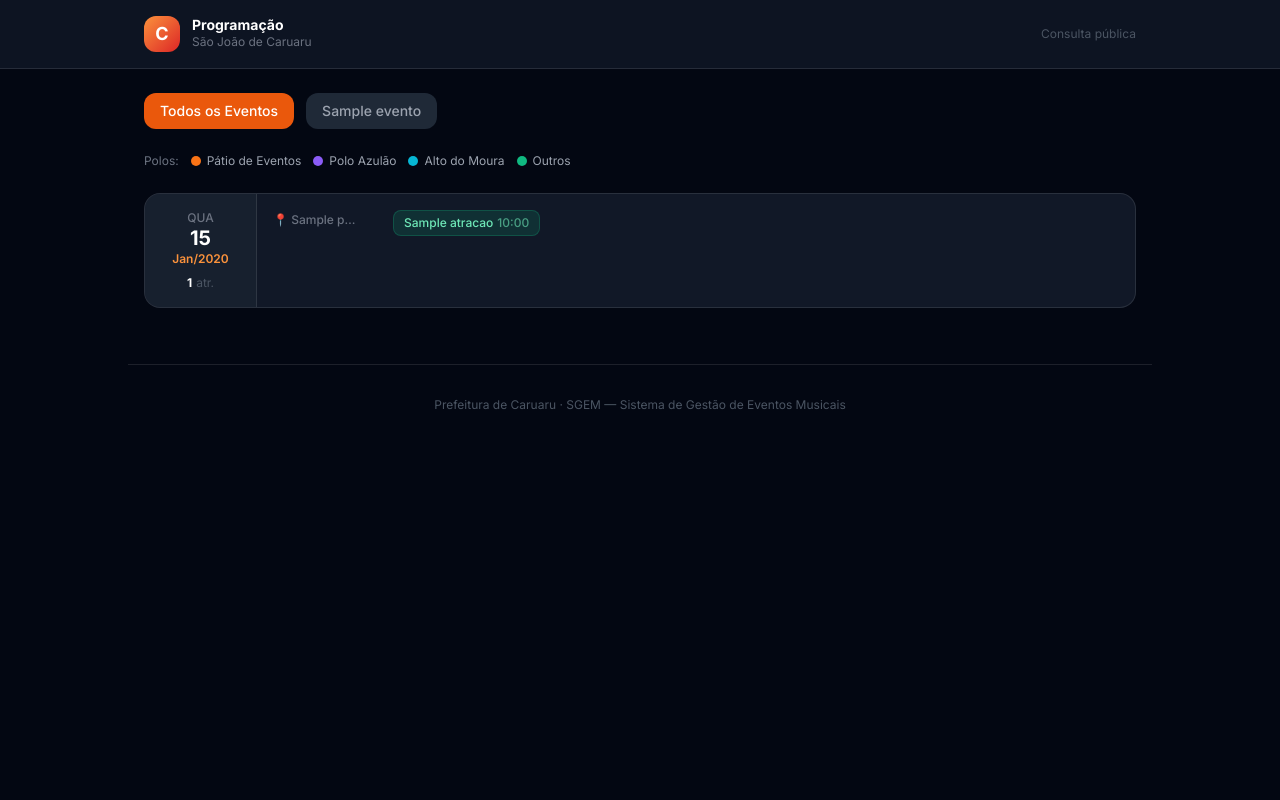
After one commit to rogaciano/sgem, a Django app: page /p/programacao/ in a window 1280 px wide. The commit adds this page. Run offline with Django 5.2, Linux system fonts and the light colour scheme; tables that the repository leaves empty hold one stand-in row (values such as "Sample post"); some libraries are stand-ins or nearby versions.

Commit message:
feat: Implementar exibição da programação de eventos com versões interna e pública.

```diff
--- a/core/urls.py
+++ b/core/urls.py
@@ -59,4 +59,7 @@ urlpatterns = [
     path('usuarios/<int:pk>/editar/', views.usuario_edit, name='usuario_edit'),
     path('usuarios/<int:pk>/senha/', views.usuario_senha, name='usuario_senha'),
     path('usuarios/<int:pk>/excluir/', views.usuario_delete, name='usuario_delete'),
+
+    # Página Pública (sem login — somente leitura)
+    path('p/programacao/', views.programacao_publica, name='programacao_publica'),
 ]
--- a/core/views.py
+++ b/core/views.py
@@ -866,3 +866,42 @@ def usuario_delete(request, pk):
             usuario.delete()
             messages.success(request, f'Usuário "{nome}" excluído.')
     return redirect('usuario_list')
+
+
+# ---------------------------------------------------------------------------
+# Página Pública: Programação (sem login, somente leitura)
+# ---------------------------------------------------------------------------
+
+from django.views.decorators.http import require_GET
+
+@require_GET
+def programacao_publica(request):
+    """Página pública de consulta da programação. Sem login, sem links internos."""
+    from collections import defaultdict
+
+    evento_id = request.GET.get('evento')
+    qs = Contrato.objects.select_related('atracao', 'polo', 'evento').order_by(
+        'data', 'polo__nome', 'horario_inicio'
+    )
+    if evento_id:
+        qs = qs.filter(evento_id=evento_id)
+
+    por_data = defaultdict(lambda: defaultdict(list))
+    for c in qs:
+        por_data[c.data][c.polo].append(c)
+
+    dias = []
+    for data in sorted(por_data.keys()):
+        polos_dia = por_data[data]
+        total_dia = sum(len(v) for v in polos_dia.values())
+        dias.append({
+            'data': data,
+            'polos': dict(polos_dia),
+            'total': total_dia,
+        })
+
+    return render(request, 'core/programacao_publica.html', {
+        'dias': dias,
+        'eventos': Evento.objects.all(),
+        'evento_selecionado': int(evento_id) if evento_id else None,
+    })
--- a/templates/core/programacao.html
+++ b/templates/core/programacao.html
@@ -49,12 +49,6 @@
 
             <!-- Coluna: Gauge barra + Atrações -->
             <div class="flex-1 p-4">
-                <!-- Barra gauge do dia -->
-                <div class="h-1 bg-gray-800 rounded-full mb-3 overflow-hidden">
-                    <div class="h-full rounded-full bg-gradient-to-r from-orange-500 via-amber-400 to-yellow-400 transition-all duration-700"
-                         style="width: {{ dia.pct }}%"></div>
-                </div>
-
                 <!-- Atrações agrupadas por Polo -->
                 <div class="space-y-2">
                     {% for polo, contratos in dia.polos.items %}
--- /dev/null
+++ b/templates/core/programacao_publica.html
@@ -0,0 +1,126 @@
+<!DOCTYPE html>
+<html lang="pt-BR" class="h-full bg-gray-950">
+<head>
+    <meta charset="UTF-8">
+    <meta name="viewport" content="width=device-width, initial-scale=1.0">
+    <title>Programação — São João de Caruaru</title>
+    <meta name="description" content="Programação oficial do São João de Caruaru. Confira datas, horários e atrações.">
+    <meta name="robots" content="noindex, nofollow">
+    <script src="https://cdn.tailwindcss.com"></script>
+    <link href="https://fonts.googleapis.com/css2?family=Inter:wght@300;400;500;600;700;800&display=swap" rel="stylesheet">
+    <style>body { font-family: 'Inter', sans-serif; }</style>
+</head>
+<body class="min-h-screen bg-gray-950 text-white">
+
+<!-- Header -->
+<header class="sticky top-0 z-10 bg-gray-900/80 backdrop-blur border-b border-white/10">
+    <div class="max-w-5xl mx-auto px-4 py-4 flex items-center justify-between">
+        <div class="flex items-center gap-3">
+            <div class="w-9 h-9 rounded-xl bg-gradient-to-br from-orange-400 to-red-600 flex items-center justify-center text-white font-bold text-lg">C</div>
+            <div>
+                <p class="text-sm font-bold text-white leading-none">Programação</p>
+                <p class="text-xs text-gray-500 mt-0.5">São João de Caruaru</p>
+            </div>
+        </div>
+        <span class="text-xs text-gray-600">Consulta pública</span>
+    </div>
+</header>
+
+<main class="max-w-5xl mx-auto px-4 py-6">
+
+    <!-- Filtro por Evento -->
+    <div class="flex items-center gap-3 mb-6 flex-wrap">
+        <a href="?"
+           class="px-4 py-2 rounded-xl text-sm font-medium transition
+                  {% if not evento_selecionado %}bg-orange-600 text-white{% else %}bg-gray-800 text-gray-400 hover:text-white{% endif %}">
+            Todos os Eventos
+        </a>
+        {% for ev in eventos %}
+        <a href="?evento={{ ev.pk }}"
+           class="px-4 py-2 rounded-xl text-sm font-medium transition
+                  {% if evento_selecionado == ev.pk %}bg-orange-600 text-white{% else %}bg-gray-800 text-gray-400 hover:text-white{% endif %}">
+            {{ ev.nome }}
+        </a>
+        {% endfor %}
+    </div>
+
+    <!-- Legenda de Polos -->
+    <div class="flex flex-wrap gap-3 mb-6">
+        <span class="text-xs text-gray-500 self-center">Polos:</span>
+        <span class="flex items-center gap-1.5 text-xs text-gray-400"><span class="w-2.5 h-2.5 rounded-full bg-orange-500"></span>Pátio de Eventos</span>
+        <span class="flex items-center gap-1.5 text-xs text-gray-400"><span class="w-2.5 h-2.5 rounded-full bg-violet-500"></span>Polo Azulão</span>
+        <span class="flex items-center gap-1.5 text-xs text-gray-400"><span class="w-2.5 h-2.5 rounded-full bg-cyan-500"></span>Alto do Moura</span>
+        <span class="flex items-center gap-1.5 text-xs text-gray-400"><span class="w-2.5 h-2.5 rounded-full bg-emerald-500"></span>Outros</span>
+    </div>
+
+    <!-- Programação -->
+    {% if dias %}
+    <div class="space-y-2">
+        {% for dia in dias %}
+        <div class="bg-gray-900 border border-white/10 rounded-2xl overflow-hidden">
+            <div class="flex items-stretch">
+
+                <!-- Data -->
+                <div class="w-28 flex-shrink-0 flex flex-col items-center justify-center py-4 bg-gray-800/50 border-r border-white/10">
+                    <p class="text-xs text-gray-500 font-medium uppercase">{{ dia.data|date:"D" }}</p>
+                    <p class="text-xl font-bold text-white leading-tight">{{ dia.data|date:"d" }}</p>
+                    <p class="text-xs text-orange-400 font-semibold">{{ dia.data|date:"M/Y" }}</p>
+                    <div class="mt-2 flex items-center gap-1">
+                        <span class="text-xs font-bold text-white">{{ dia.total }}</span>
+                        <span class="text-xs text-gray-600">atr.</span>
+                    </div>
+                </div>
+
+                <!-- Atrações -->
+                <div class="flex-1 p-4">
+                    <div class="space-y-2">
+                        {% for polo, contratos in dia.polos.items %}
+                        <div class="flex items-start gap-2">
+                            <span class="text-xs text-gray-500 font-medium whitespace-nowrap mt-0.5 w-28 flex-shrink-0 truncate">
+                                {% if 'Pátio' in polo.nome %}
+                                    🏟️ Pátio
+                                {% elif 'Azulão' in polo.nome %}
+                                    💙 Azulão
+                                {% elif 'Moura' in polo.nome %}
+                                    🏺 A. Moura
+                                {% elif 'Quadrilha' in polo.nome %}
+                                    📍 Quadrilhas
+                                {% else %}
+                                    📍 {{ polo.nome|truncatechars:10 }}
+                                {% endif %}
+                            </span>
+                            <div class="flex flex-wrap gap-1.5">
+                                {% for c in contratos %}
+                                <span class="inline-flex items-center gap-1 px-2.5 py-1 rounded-lg text-xs font-medium
+                                       {% if 'Pátio' in polo.nome %}bg-orange-500/15 text-orange-300 border border-orange-500/25
+                                       {% elif 'Azulão' in polo.nome %}bg-violet-500/15 text-violet-300 border border-violet-500/25
+                                       {% elif 'Moura' in polo.nome %}bg-cyan-500/15 text-cyan-300 border border-cyan-500/25
+                                       {% else %}bg-emerald-500/15 text-emerald-300 border border-emerald-500/25{% endif %}">
+                                    <span>{{ c.atracao.nome }}</span>
+                                    <span class="opacity-60">{{ c.horario_inicio|time:"H:i" }}</span>
+                                </span>
+                                {% endfor %}
+                            </div>
+                        </div>
+                        {% endfor %}
+                    </div>
+                </div>
+
+            </div>
+        </div>
+        {% endfor %}
+    </div>
+    {% else %}
+    <div class="flex flex-col items-center justify-center py-20 text-center">
+        <p class="text-gray-500 text-sm">Nenhuma programação disponível no momento.</p>
+    </div>
+    {% endif %}
+</main>
+
+<!-- Footer -->
+<footer class="max-w-5xl mx-auto px-4 py-8 text-center border-t border-white/10 mt-8">
+    <p class="text-xs text-gray-600">Prefeitura de Caruaru · SGEM — Sistema de Gestão de Eventos Musicais</p>
+</footer>
+
+</body>
+</html>
```
